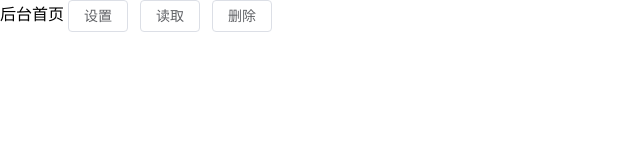
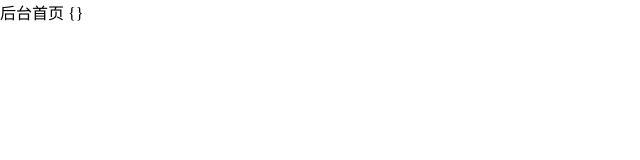
Before and after one commit to JamesHjb-Code/shop-backstage, a Vue app: page /#/ in a window 1280 px wide. Shown: the top 160 px of the page, without its empty margins (0-640 px from the left). Built offline with nearby package versions, Linux system fonts and the light colour scheme.

Commit message:
vuex状态引入用户信息

```diff
--- a/package.json
+++ b/package.json
@@ -15,7 +15,8 @@
     "element-plus": "^2.2.15",
     "universal-cookie": "^4.0.4",
     "vue": "^3.2.37",
-    "vue-router": "^4.1.5"
+    "vue-router": "^4.1.5",
+    "vuex": "^4.0.2"
   },
   "devDependencies": {
     "@vitejs/plugin-vue": "^3.0.3",
--- a/src/main.js
+++ b/src/main.js
@@ -3,9 +3,11 @@ import App from './App.vue'
 import ElementPlus from 'element-plus'
 import 'element-plus/dist/index.css'
 import router from './router'
+import store from './store'
 // 挂载到应用上
 const app = createApp(App)
 
 app.use(ElementPlus)
 app.use(router)
+app.use(store)
 app.mount('#app')
--- /dev/null
+++ b/src/store/index.js
@@ -0,0 +1,15 @@
+import { createStore } from "vuex"
+const store = createStore({
+  state(){
+    return {
+      userInfo:{}, //用户信息
+    }
+  },
+  mutations:{
+    // 记录用户信息
+    SET_USERINFO(state, user){
+      state.userInfo = user
+    }
+  }
+})
+export default store
--- a/src/views/home/index.vue
+++ b/src/views/home/index.vue
@@ -1,22 +1,9 @@
 <template>
   <div>
-    后台首页
-    <el-button @click="set">设置</el-button>
-    <el-button @click="get">读取</el-button>
-    <el-button @click="remove">删除</el-button>
+  后台首页
+  {{$store.state.userInfo}}
   </div>
 </template>
 <script setup>
-import { useCookies } from '@vueuse/integrations/useCookies'
-  const cookie = useCookies()
-  console.log(cookie)
-  const set = ()=>{
-    cookie.set("admin-token","123456")
-  }
-  const get = () =>{
-    console.log(cookie.get("admin-token"))
-  }
-  const remove = () =>{
-    cookie.remove("admin-token")
-  }
+
 </script>
--- a/src/views/login/index.vue
+++ b/src/views/login/index.vue
@@ -61,10 +61,11 @@
 import { User, Lock } from '@element-plus/icons-vue'
 import { ref, reactive } from 'vue'
 import { useRouter} from 'vue-router'
+import { useStore } from 'vuex'
 import { login } from '~/api/login'
 import { prompt } from '~/compontool/util'
 import { setToken } from '~/compontool/token'
-
+const store = useStore()
 const router = useRouter()
 
 const form = reactive({
@@ -100,12 +101,12 @@ const onSubmit = () => {
     loading.value = true
     login(form)
       .then((res) => {
-        // 提示成功
-        console.log(res)
+        // 登录成功
         if (res.success) {
           prompt('登录成功','success')
           // 存储token
           setToken(res.token)
+          store.commit("SET_USERINFO",res)
           // 跳转到首页
           router.push('/')
         } else {
```
Also changed, not shown: 1 other file (tests, documents, lock files or other folders).
